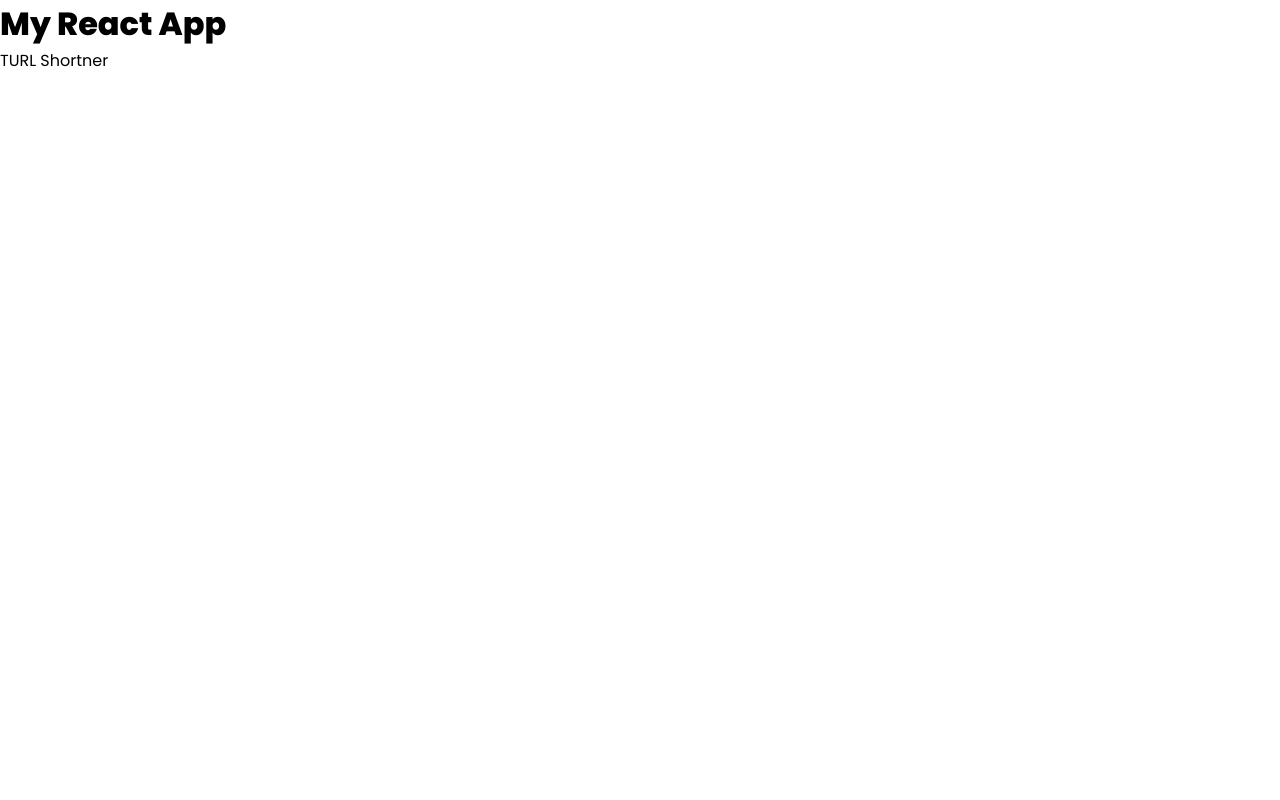
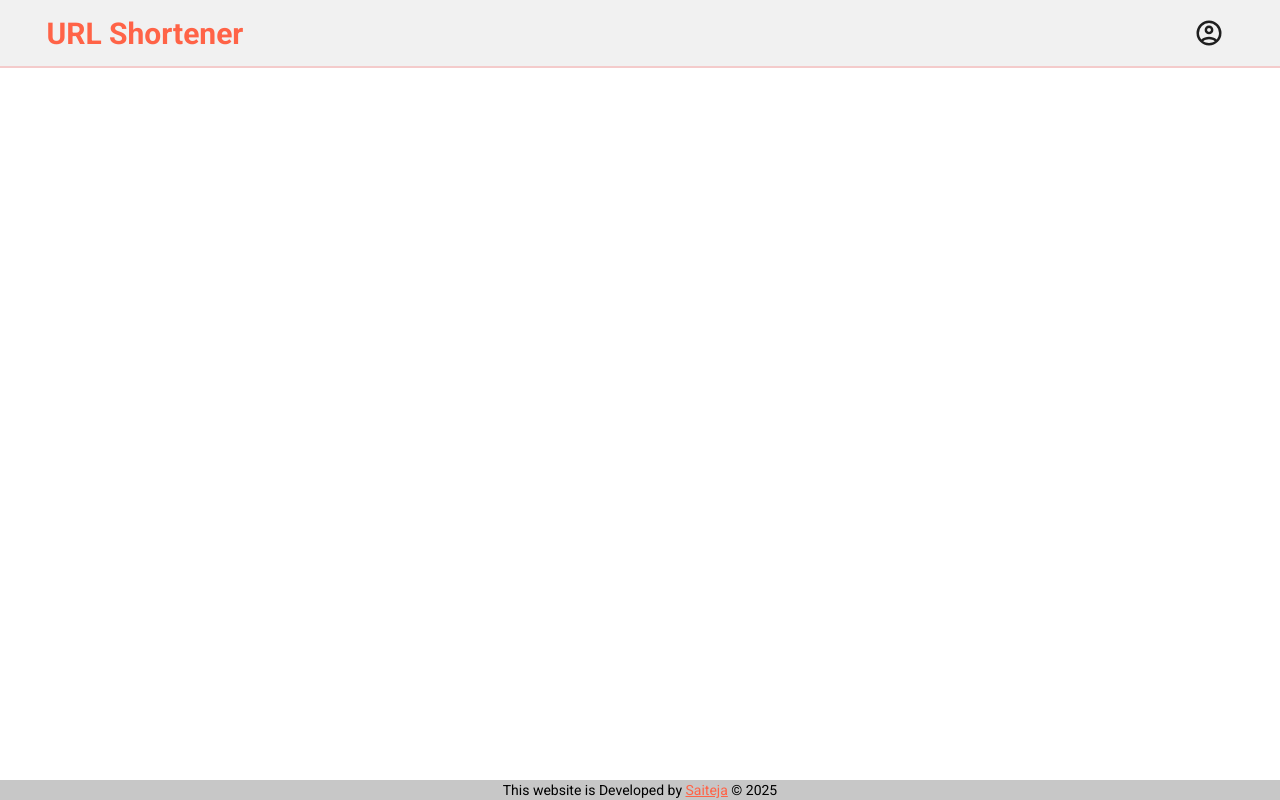
Before and after one commit to 22R01A05C9/url-react, a React (Vite) app: page / in a window 1280 px wide. Built offline with nearby package versions, Linux system fonts and the light colour scheme.

Commit message:
added header and footer

```diff
--- a/index.html
+++ b/index.html
@@ -3,10 +3,7 @@
   <head>
     <meta charset="UTF-8" />
     <meta name="viewport" content="width=device-width, initial-scale=1.0" />
-    <link rel="preconnect" href="https://fonts.googleapis.com">
-    <link rel="preconnect" href="https://fonts.gstatic.com" crossorigin>
-    <link href="https://fonts.googleapis.com/css2?family=Poppins:wght@400;600;800&display=swap" rel="stylesheet">
-    <title>URL Shortner</title>
+    <title>URL Shortener</title>
     <link rel="icon" href="/urllogo.png">
     <meta name="author" content="Ageera Saiteja" />
   </head>
--- a/package.json
+++ b/package.json
@@ -11,7 +11,9 @@
   },
   "dependencies": {
     "react": "^19.1.0",
-    "react-dom": "^19.1.0"
+    "react-dom": "^19.1.0",
+    "react-router-dom": "^7.6.1",
+    "react-toastify": "^11.0.5"
   },
   "devDependencies": {
     "@eslint/js": "^9.25.0",
--- a/src/App.jsx
+++ b/src/App.jsx
@@ -1,8 +1,29 @@
+import Header from "./components/header/header";
+import Footer from "./components/footer/footer";
+import { ToastContainer } from "react-toastify";
+
 function App() {
   return (
     <div className="App">
-      <h1>My React App</h1>
-      <p>TURL Shortner</p>
+      <Header />
+      {/* <Main /> */}
+      <Footer />
+
+
+
+
+      <ToastContainer
+        position="top-right"
+        autoClose={3000}
+        hideProgressBar={false}
+        newestOnTop={false}
+        closeOnClick={true}
+        pauseOnFocusLoss={true}
+        draggable={true}
+        pauseOnHover={true}
+        theme="light"
+        closeButton={true}
+      />
     </div>
   );
 }
--- /dev/null
+++ b/src/components/footer/footer.css
@@ -0,0 +1,18 @@
+.footer{
+    position: fixed;
+    bottom: 0;
+    width: 100%;
+    padding: 2px;
+    background-color: #c7c7c7;
+}
+
+.footer p{
+    text-align: center;
+    font-size: 14px;
+}
+
+.footer p a{
+    color: #FF6347;
+    text-decoration: underline;
+
+}
--- /dev/null
+++ b/src/components/footer/footer.jsx
@@ -0,0 +1,11 @@
+import "./footer.css"
+
+function Footer(){
+    return (
+        <div className="footer">
+            <p>This website is Developed by <a href="/">Saiteja</a> &copy; {new Date().getFullYear()} </p>
+        </div>
+    )
+}
+
+export default Footer;
--- /dev/null
+++ b/src/components/header/header.css
@@ -0,0 +1,61 @@
+header{
+    padding: 8px;
+    background-color: #f1f1f1;
+    border-bottom: 2px solid #ff4d4d3b;
+    display: flex;
+    align-items: center;
+    justify-content: space-between;
+}
+header h1{
+    font-size: 30px;
+    color: #FF6347;
+    padding-left: 3vw;
+}
+
+header svg{
+    height: 50px;
+    width: 50px;
+    cursor: pointer;
+    padding: 10px;
+}
+
+.user{
+    margin-right: 3vw;
+    position: relative;
+    display: flex;
+}
+
+.user svg:hover ~ a, .user a:hover{
+    display: block;
+}
+
+.user a{
+    display: none;
+    position: absolute;
+    left:-55%;
+    top:90%;
+    background-color: white;
+    padding: 10px 20px;
+    transform: translate(-40%, 0);
+    border-radius: 5px;
+    box-shadow: 0 2px 5px rgba(0, 0, 0, 0.1);
+    text-decoration: none;
+    color: black;
+}
+
+.user a::after{
+    content: '';
+    position: absolute;
+    top: -5px;
+    left: 85%;
+    transform: translateX(-50%);
+    border-width: 0 10px 10px;
+    border-style: solid;
+    border-color: transparent transparent white transparent;
+}
+
+@media screen and (max-width: 600px) {
+    header h1{
+        font-size: 24px;
+    }
+}
--- /dev/null
+++ b/src/components/header/header.jsx
@@ -0,0 +1,19 @@
+import "./header.css"
+
+function Header(){
+    const navigate = () => {
+        window.location.href = "/dashboard"
+    }
+    return(
+        <header>
+            <h1>URL Shortener</h1>
+            <div className="user">
+                <svg xmlns="http://www.w3.org/2000/svg" height="24px" viewBox="0 -960 960 960" width="24px" fill="#1f1f1f"><path d="M234-276q51-39 114-61.5T480-360q69 0 132 22.5T726-276q35-41 54.5-93T800-480q0-133-93.5-226.5T480-800q-133 0-226.5 93.5T160-480q0 59 19.5 111t54.5 93Zm246-164q-59 0-99.5-40.5T340-580q0-59 40.5-99.5T480-720q59 0 99.5 40.5T620-580q0 59-40.5 99.5T480-440Zm0 360q-83 0-156-31.5T197-197q-54-54-85.5-127T80-480q0-83 31.5-156T197-763q54-54 127-85.5T480-880q83 0 156 31.5T763-763q54 54 85.5 127T880-480q0 83-31.5 156T763-197q-54 54-127 85.5T480-80Zm0-80q53 0 100-15.5t86-44.5q-39-29-86-44.5T480-280q-53 0-100 15.5T294-220q39 29 86 44.5T480-160Zm0-360q26 0 43-17t17-43q0-26-17-43t-43-17q-26 0-43 17t-17 43q0 26 17 43t43 17Zm0-60Zm0 360Z"/></svg>
+            <a href="/dashboard">Dashboard</a>
+            </div>
+
+        </header>
+    )
+}
+
+export default Header;
--- a/src/index.css
+++ b/src/index.css
@@ -1,14 +1,20 @@
+@import url('https://fonts.googleapis.com/css2?family=Roboto:wght@100..900&display=swap');
+
 * {
 	margin: 0;
 	padding: 0;
 	box-sizing: border-box;
-	font-family: "Poppins", serif;
 	-webkit-tap-highlight-color: transparent;
 	user-select: none;
+	font-family: "Roboto", sans-serif;
+	font-optical-sizing: auto;
+	font-style: normal;
+	font-variation-settings:
+		"wdth"100;
 }
 
 input::-webkit-outer-spin-button,
 input::-webkit-inner-spin-button {
-    -webkit-appearance: none;
-    margin: 0;
+	-webkit-appearance: none;
+	margin: 0;
 }
```
Also changed, not shown: public/urllogo.png (renamed from public/images.png).
